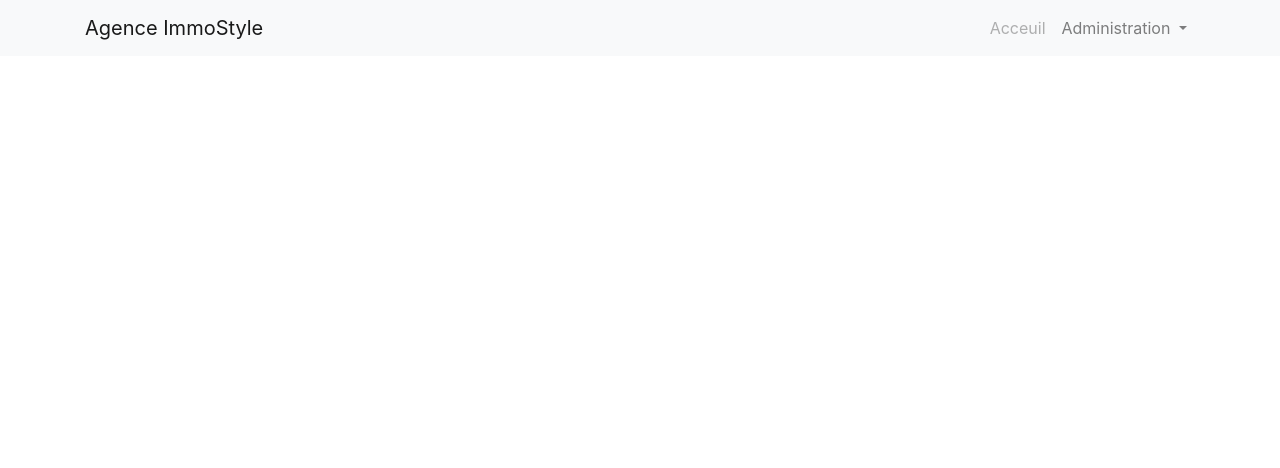
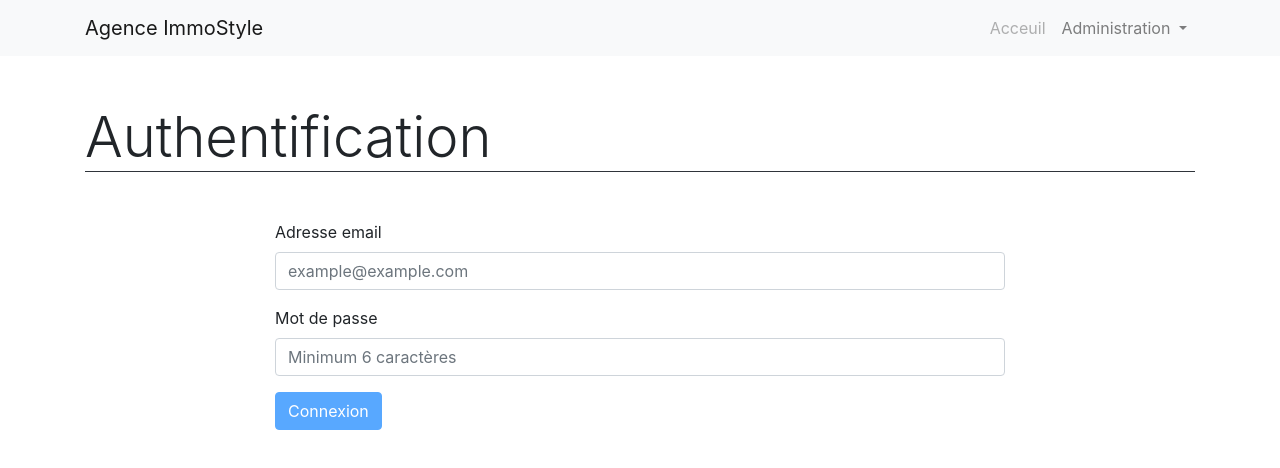
Before and after one commit to Sheitak/immo-style, an Angular app: page /login in a window 1280 px wide. Before the commit this address led to /. Shown: the top 468 px of the page. Built offline with nearby package versions, Linux system fonts and the light colour scheme.

Commit message:
Add Registration Firebase

```diff
--- a/src/app/app-routing.module.ts
+++ b/src/app/app-routing.module.ts
@@ -2,11 +2,13 @@ import { NgModule } from '@angular/core';
 import { Routes, RouterModule } from '@angular/router';
 import { HomeComponent } from './home/home.component';
 import { AdminDashboardComponent } from './admin/admin-dashboard/admin-dashboard.component';
+import { LoginComponent } from './authentication/login/login.component';
 
 
 const routes: Routes = [
   { path: 'home', component: HomeComponent },
-  { path: 'admin/dashboard', component: AdminDashboardComponent } // localhost:4200/admin/dashboard
+  { path: 'admin/dashboard', component: AdminDashboardComponent }, // localhost:4200/admin/dashboard
+  { path: 'login', component: LoginComponent }
 ];
 
 @NgModule({
--- a/src/app/app.component.ts
+++ b/src/app/app.component.ts
@@ -1,4 +1,5 @@
 import { Component } from '@angular/core';
+import * as firebase from 'firebase';
 
 @Component({
   selector: 'app-root',
@@ -6,5 +7,20 @@ import { Component } from '@angular/core';
   styleUrls: ['./app.component.css']
 })
 export class AppComponent {
+
   title = 'ImmoStyle';
+
+  constructor() {
+    const firebaseConfig = {
+        apiKey: 'AIzaSyAiON4K9ea3ZD3tZs3yeYfhMJsOelPBiqg',
+        authDomain: 'ng-immo-style.firebaseapp.com',
+        databaseURL: 'https://ng-immo-style.firebaseio.com',
+        projectId: 'ng-immo-style',
+        storageBucket: 'ng-immo-style.appspot.com',
+        messagingSenderId: '460276003663',
+        appId: '1:460276003663:web:e899c233f4834e509e0b3a',
+        measurementId: 'G-G4RZ5J2GGK'
+      };
+    firebase.initializeApp(firebaseConfig);
+  }
 }
--- a/src/app/app.module.ts
+++ b/src/app/app.module.ts
@@ -8,6 +8,7 @@ import { HeaderComponent } from './header/header.component';
 import { HomeComponent } from './home/home.component';
 import { AdminDashboardComponent } from './admin/admin-dashboard/admin-dashboard.component';
 import { AdminPropertiesComponent } from './admin/admin-properties/admin-properties.component';
+import { LoginComponent } from './authentication/login/login.component';
 
 @NgModule({
   declarations: [
@@ -15,7 +16,8 @@ import { AdminPropertiesComponent } from './admin/admin-properties/admin-propert
     HeaderComponent,
     HomeComponent,
     AdminDashboardComponent,
-    AdminPropertiesComponent
+    AdminPropertiesComponent,
+    LoginComponent
   ],
   imports: [
     BrowserModule,
--- /dev/null
+++ b/src/app/authentication/login/login.component.html
@@ -0,0 +1,19 @@
+<div class="container">
+  <h1 class="display-4 mt-5 mb-0">Authentification</h1>
+  <hr class="mt-0 mb-5 bg-dark">
+  <div class="row">
+    <div class="col-sm-12 col-md-10 col-lg-8 mx-auto">
+      <form [formGroup]="loginForm" (ngSubmit)="onSubmitLoginForm()">
+        <div class="form-group">
+          <label for="email">Adresse email</label>
+          <input type="email" id="email" class="form-control" placeholder="example@example.com" formControlName="email">
+        </div>
+        <div class="form-group">
+          <label for="password">Mot de passe</label>
+          <input type="password" id="password" class="form-control" placeholder="Minimum 6 caractères" formControlName="password">
+        </div>
+        <button class="btn btn-primary" type="submit" [disabled]="loginForm.invalid">Connexion</button>
+      </form>
+    </div>
+  </div>
+</div>
--- /dev/null
+++ b/src/app/authentication/login/login.component.ts
@@ -0,0 +1,43 @@
+import { Component, OnInit } from '@angular/core';
+import { FormBuilder, FormGroup, Validators } from '@angular/forms';
+import { AuthenticationService } from 'src/app/services/authentication.service';
+
+@Component({
+  selector: 'app-login',
+  templateUrl: './login.component.html',
+  styleUrls: ['./login.component.css']
+})
+export class LoginComponent implements OnInit {
+
+  loginForm: FormGroup;
+
+  constructor(
+    private formBuilder: FormBuilder,
+    private authenticationService: AuthenticationService
+  ) { }
+
+  ngOnInit(): void {
+    this.initLoginForm();
+  }
+
+  initLoginForm() {
+    this.loginForm = this.formBuilder.group({
+      email: ['', [Validators.required, Validators.email]],
+      password: ['', [Validators.required, Validators.minLength(6)]]
+    });
+  }
+
+  onSubmitLoginForm() {
+    const email = this.loginForm.get('email').value;
+    const password = this.loginForm.get('password').value;
+    this.authenticationService.signUpUser(email, password).then(
+      () => {
+        console.log('Okay');
+      }
+    ).catch(
+      (error) => {
+        console.log(error);
+      }
+    );
+  }
+}
--- a/src/app/interfaces/property.ts
+++ b/src/app/interfaces/property.ts
@@ -1,9 +1,9 @@
 export interface Property {
   title: string;
   category: string;
-  surface: number;
-  rooms: number;
+  surface: any;
+  rooms: any;
   description?: string;
-  price: number;
+  price: any;
   sold: boolean;
 }
--- /dev/null
+++ b/src/app/services/authentication.service.ts
@@ -0,0 +1,27 @@
+import { Injectable } from '@angular/core';
+import * as firebase from 'firebase';
+
+@Injectable({
+  providedIn: 'root'
+})
+export class AuthenticationService {
+
+  constructor() { }
+
+  signUpUser(email: string, password: string) {
+    return new Promise (
+      (resolve, reject) => {
+        firebase.auth().createUserWithEmailAndPassword(email, password).then(
+          () => {
+            console.log('Connecté');
+          }
+        ).catch(
+          (error) => {
+            reject(error);
+          }
+        );
+      }
+    );
+  }
+
+}
```
Also changed, not shown: src/app/authentication/login/login.component.css (added), 2 other files (tests, documents, lock files or other folders).
